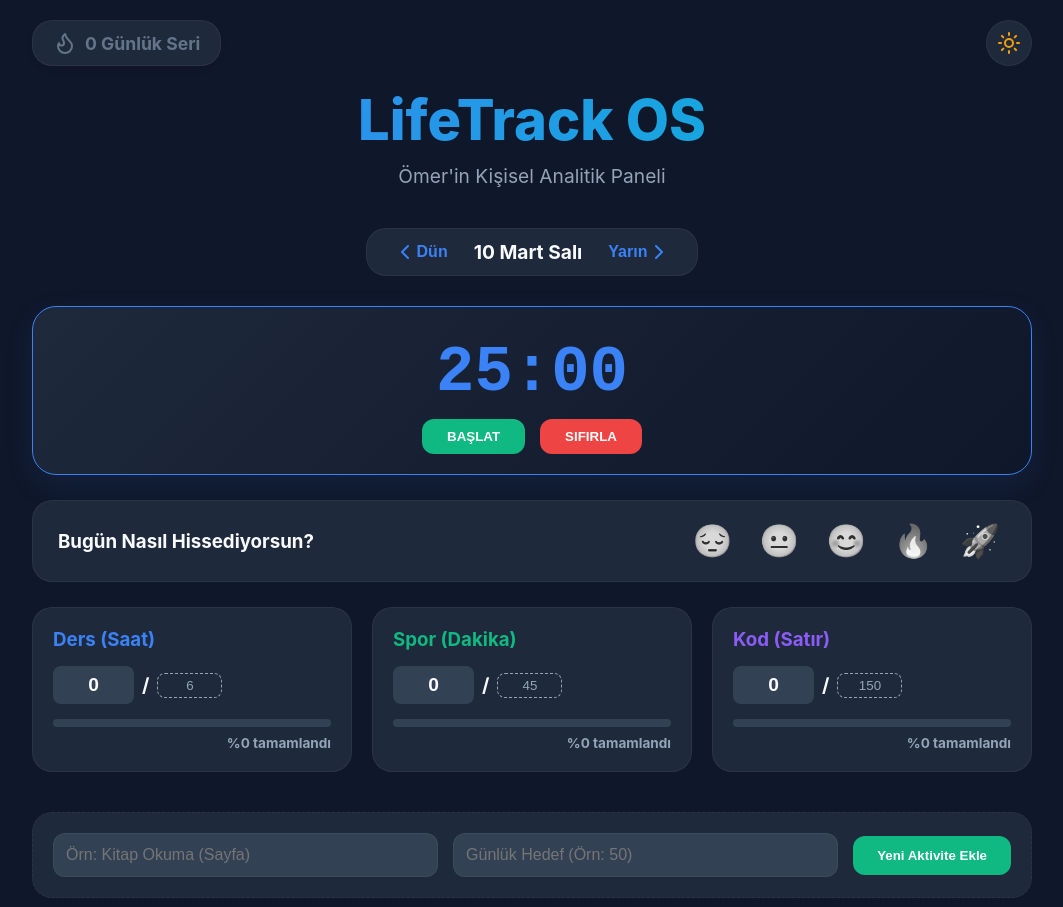
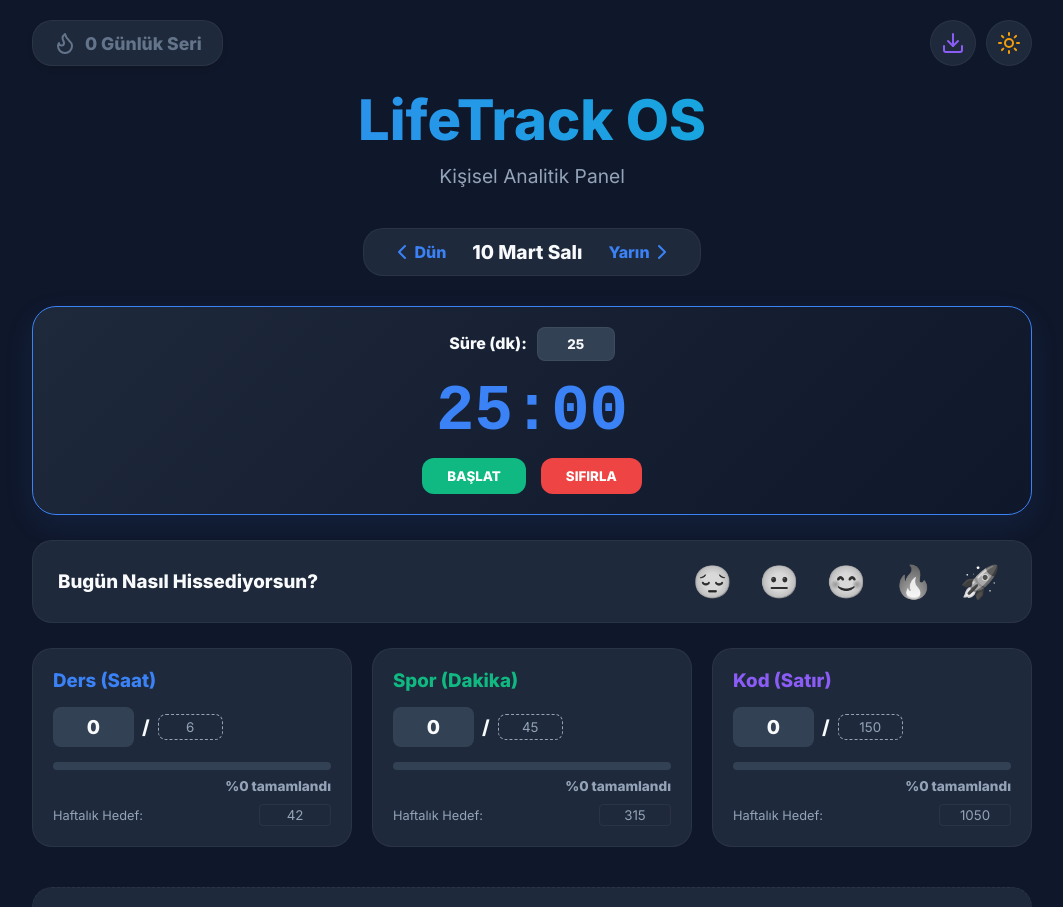
Before and after one commit to omerislamoglu/lifetrack-os, a React (Create React App) app: page / in a window 1280 px wide. Shown: the top 907 px of the page, without its empty margins (108-1171 px from the left). Built offline with nearby package versions, Linux system fonts and the light colour scheme.

Commit message:
Pomodoro zil sesi ve veri yönetimi eklendi

```diff
--- a/src/App.css
+++ b/src/App.css
@@ -1,3 +1,5 @@
+@import url('https://fonts.googleapis.com/css2?family=Inter:wght@400;600;800&display=swap');
+
 :root {
   --bg-main: #0f172a;
   --card-bg: #1e293b;
@@ -21,6 +23,7 @@
 
 body { background-color: var(--bg-main); color: var(--text-main); font-family: 'Inter', sans-serif; margin: 0; transition: 0.4s; }
 .app-container { max-width: 1000px; margin: 0 auto; padding: 20px 20px 100px; }
+button, input { font-family: inherit; }
 
 /* Üst Kısım ve Streak */
 .header-top { display: flex; justify-content: space-between; align-items: center; margin-bottom: 20px; }
@@ -58,7 +61,8 @@ h1 { font-size: 3.5rem; font-weight: 800; margin: 0; background: linear-gradient
 
 /* Grid & Cards */
 .grid { display: grid; grid-template-columns: repeat(auto-fill, minmax(280px, 1fr)); gap: 20px; margin-bottom: 40px; }
-.card { background: var(--card-bg); padding: 20px; border-radius: 20px; border: 1px solid var(--border-color); position: relative; }
+.card { background: var(--card-bg); padding: 20px; border-radius: 20px; border: 1px solid var(--border-color); position: relative; cursor: grab; }
+.card:active { cursor: grabbing; }
 .delete-btn { position: absolute; top: 15px; right: 15px; background: rgba(239, 68, 68, 0.1); color: #ef4444; border: none; border-radius: 50%; width: 30px; height: 30px; cursor: pointer; display: flex; align-items: center; justify-content: center; opacity: 0; transition: 0.2s; }
 .card:hover .delete-btn { opacity: 1; }
 
--- a/src/App.js
+++ b/src/App.js
@@ -1,12 +1,12 @@
 import React, { useState, useEffect } from 'react';
-import { Book, Dumbbell, Terminal, ChevronLeft, ChevronRight, X, Sun, Moon, Play, Pause, RotateCcw, Flame } from 'lucide-react';
+import { Book, Dumbbell, Terminal, ChevronLeft, ChevronRight, X, Sun, Moon, Play, Pause, RotateCcw, Flame, Lock, Download } from 'lucide-react';
 import { LineChart, Line, XAxis, YAxis, CartesianGrid, Tooltip, ResponsiveContainer } from 'recharts';
 import './App.css';
 
 const defaultActivities = [
-  { id: 1, name: 'Ders (Saat)', iconName: 'Book', value: 0, goal: 6, color: '#3b82f6' },
-  { id: 3, name: 'Spor (Dakika)', iconName: 'Dumbbell', value: 0, goal: 45, color: '#10b981' },
-  { id: 5, name: 'Kod (Satır)', iconName: 'Terminal', value: 0, goal: 150, color: '#8b5cf6' },
+  { id: 1, name: 'Ders (Saat)', iconName: 'Book', value: 0, goal: 6, weeklyGoal: 42, color: '#3b82f6' },
+  { id: 3, name: 'Spor (Dakika)', iconName: 'Dumbbell', value: 0, goal: 45, weeklyGoal: 315, color: '#10b981' },
+  { id: 5, name: 'Kod (Satır)', iconName: 'Terminal', value: 0, goal: 150, weeklyGoal: 1050, color: '#8b5cf6' },
 ];
 
 const formatDate = (date) => {
@@ -30,10 +30,14 @@ function App() {
 
   const [newName, setNewName] = useState('');
   const [newGoal, setNewGoal] = useState('');
+  const [newWeeklyGoal, setNewWeeklyGoal] = useState('');
 
   // Pomodoro
+  const [pomodoroDuration, setPomodoroDuration] = useState(25);
   const [timeLeft, setTimeLeft] = useState(25 * 60);
   const [isActive, setIsActive] = useState(false);
+
+  const isEditable = currentDate === formatDate(new Date());
 
   useEffect(() => {
     localStorage.setItem('saasLifeTrack', JSON.stringify(historyData));
@@ -45,7 +49,16 @@ function App() {
   useEffect(() => {
     let interval = null;
     if (isActive && timeLeft > 0) {
-      interval = setInterval(() => setTimeLeft(prev => prev - 1), 1000);
+      interval = setInterval(() => {
+        setTimeLeft(prev => {
+          if (prev <= 1) {
+            new Audio('https://actions.google.com/sounds/v1/alarms/beep_short.ogg').play().catch(() => {});
+            setIsActive(false);
+            return 0;
+          }
+          return prev - 1;
+        });
+      }, 1000);
     } else { clearInterval(interval); }
     return () => clearInterval(interval);
   }, [isActive, timeLeft]);
@@ -67,10 +80,11 @@ function App() {
     if (!newName || !newGoal) return;
     const newAct = {
       id: Date.now(), name: newName, iconName: 'Terminal', value: 0, goal: parseFloat(newGoal),
+      weeklyGoal: parseFloat(newWeeklyGoal) || (parseFloat(newGoal) * 7),
       color: '#' + Math.floor(Math.random()*16777215).toString(16)
     };
     setHistoryData({ ...historyData, [currentDate]: [...currentActivities, newAct] });
-    setNewName(''); setNewGoal('');
+    setNewName(''); setNewGoal(''); setNewWeeklyGoal('');
   };
 
   // Streak (Seri) Hesaplama
@@ -115,6 +129,18 @@ function App() {
     });
   };
 
+  const exportData = () => {
+    const dataStr = JSON.stringify({ historyData, moods }, null, 2);
+    const blob = new Blob([dataStr], { type: "application/json" });
+    const url = URL.createObjectURL(blob);
+    const link = document.createElement('a');
+    link.href = url;
+    link.download = `lifetrack-backup-${formatDate(new Date())}.json`;
+    document.body.appendChild(link);
+    link.click();
+    document.body.removeChild(link);
+  };
+
   return (
     <div className="app-container">
 
@@ -123,27 +149,52 @@ function App() {
           <Flame size={24} color={streak > 0 ? "#ef4444" : "#64748b"} />
           <span style={{ color: streak > 0 ? "#ef4444" : "#64748b" }}>{streak} Günlük Seri</span>
         </div>
-        <button onClick={() => setTheme(theme === 'dark' ? 'light' : 'dark')} className="theme-toggle">
-          {theme === 'dark' ? <Sun size={24} color="#f59e0b"/> : <Moon size={24} color="#3b82f6"/>}
-        </button>
+        <div style={{ display: 'flex', gap: '10px' }}>
+          <button onClick={exportData} className="theme-toggle" title="Verileri İndir (JSON)">
+            <Download size={24} color="#8b5cf6" />
+          </button>
+          <button onClick={() => setTheme(theme === 'dark' ? 'light' : 'dark')} className="theme-toggle">
+            {theme === 'dark' ? <Sun size={24} color="#f59e0b"/> : <Moon size={24} color="#3b82f6"/>}
+          </button>
+        </div>
       </div>
 
       <header>
         <h1>LifeTrack OS</h1>
-        <p className="subtitle">Ömer'in Kişisel Analitik Paneli</p>
+        <p className="subtitle"> Kişisel Analitik Panel</p>
       </header>
 
       <div className="date-navigator">
         <button className="date-btn" onClick={() => {const d = new Date(currentDate); d.setDate(d.getDate()-1); setCurrentDate(formatDate(d));}}><ChevronLeft size={24}/> Dün</button>
         <span className="date-display">{getDisplayDate(currentDate)}</span>
         <button className="date-btn" onClick={() => {const d = new Date(currentDate); d.setDate(d.getDate()+1); setCurrentDate(formatDate(d));}}>Yarın <ChevronRight size={24}/></button>
+        {!isEditable && (
+          <div style={{marginLeft: '10px', display: 'flex', alignItems: 'center', color: 'var(--text-dim)'}} title="Geçmiş kilitli">
+            <Lock size={18} />
+          </div>
+        )}
       </div>
 
       <div className="pomodoro-card">
+        <div style={{marginBottom: '15px'}}>
+          <label style={{marginRight: '10px', fontWeight: 'bold', color: 'var(--text-main)'}}>Süre (dk):</label>
+          <input
+            type="number"
+            value={pomodoroDuration}
+            onChange={(e) => {
+              const val = e.target.value;
+              setPomodoroDuration(val);
+              if (!isActive && val && parseInt(val) > 0) setTimeLeft(parseInt(val) * 60);
+            }}
+            style={{padding: '8px', borderRadius: '8px', border: '1px solid var(--border-color)', background: 'var(--input-bg)', color: 'var(--text-main)', width: '60px', textAlign: 'center', fontWeight: 'bold'}}
+            disabled={isActive}
+            min="1"
+          />
+        </div>
         <div className="timer-display">{Math.floor(timeLeft/60)}:{(timeLeft%60).toString().padStart(2,'0')}</div>
         <div className="timer-controls">
           <button className="timer-btn" style={{background:'#10b981'}} onClick={() => setIsActive(!isActive)}>{isActive ? 'DURDUR' : 'BAŞLAT'}</button>
-          <button className="timer-btn" style={{background:'#ef4444'}} onClick={() => {setIsActive(false); setTimeLeft(25*60);}}>SIFIRLA</button>
+          <button className="timer-btn" style={{background:'#ef4444'}} onClick={() => {setIsActive(false); setTimeLeft((parseInt(pomodoroDuration) || 25)*60);}}>SIFIRLA</button>
         </div>
       </div>
 
@@ -151,35 +202,63 @@ function App() {
         <h3 style={{margin:0}}>Bugün Nasıl Hissediyorsun?</h3>
         <div className="mood-options">
           {['😔', '😐', '😊', '🔥', '🚀'].map(e => (
-            <button key={e} className={`mood-btn ${moods[currentDate] === e ? 'active' : ''}`} onClick={() => setMoods({...moods, [currentDate]: e})}>{e}</button>
+            <button key={e} disabled={!isEditable} className={`mood-btn ${moods[currentDate] === e ? 'active' : ''}`} onClick={() => isEditable && setMoods({...moods, [currentDate]: e})}>{e}</button>
           ))}
         </div>
       </div>
 
       <div className="grid">
-        {currentActivities.map(act => {
+        {currentActivities.map((act, index) => {
           const prog = Math.min((act.value / (act.goal || 1)) * 100, 100);
           return (
-            <div key={act.id} className="card">
-              <button className="delete-btn" onClick={() => deleteActivity(act.id)}><X size={16}/></button>
+            <div
+              key={act.id}
+              className="card"
+              draggable={isEditable}
+              onDragStart={(e) => e.dataTransfer.setData('text/plain', index)}
+              onDragOver={(e) => e.preventDefault()}
+              onDrop={(e) => {
+                e.preventDefault();
+                if (!isEditable) return;
+                const dragIndex = parseInt(e.dataTransfer.getData('text/plain'));
+                if (dragIndex === index) return;
+                const newArr = [...currentActivities];
+                const [moved] = newArr.splice(dragIndex, 1);
+                newArr.splice(index, 0, moved);
+                setHistoryData({ ...historyData, [currentDate]: newArr });
+              }}
+            >
+              {isEditable && <button className="delete-btn" onClick={() => deleteActivity(act.id)}><X size={16}/></button>}
               <h3 style={{color: act.color, margin: '0 0 15px 0'}}>{act.name}</h3>
               <div className="input-group">
-                <input type="number" className="value-input" value={act.value} onChange={(e) => updateData(act.id, 'value', e.target.value)} />
+                <input type="number" className="value-input" value={act.value} onChange={(e) => updateData(act.id, 'value', e.target.value)} disabled={!isEditable} />
                 <span style={{fontWeight:'bold', fontSize:'1.2rem'}}>/</span>
-                <input type="number" className="goal-input" value={act.goal} onChange={(e) => updateData(act.id, 'goal', e.target.value)} />
+                <input type="number" className="goal-input" value={act.goal} onChange={(e) => updateData(act.id, 'goal', e.target.value)} disabled={!isEditable} />
               </div>
               <div className="progress-container"><div className="progress-bar" style={{width: `${prog}%`, backgroundColor: act.color}}></div></div>
               <p style={{textAlign:'right', fontSize: '0.85rem', color: 'var(--text-dim)', margin:'8px 0 0 0', fontWeight:'bold'}}>%{Math.round(prog)} tamamlandı</p>
+              <div style={{marginTop: '10px', display: 'flex', justifyContent: 'space-between', alignItems: 'center', fontSize: '0.8rem', color: 'var(--text-dim)'}}>
+                <span>Haftalık Hedef:</span>
+                <input
+                  type="number"
+                  value={act.weeklyGoal || ''}
+                  onChange={(e) => updateData(act.id, 'weeklyGoal', e.target.value)}
+                  disabled={!isEditable}
+                  style={{width: '60px', background: 'transparent', border: '1px solid var(--border-color)', borderRadius: '4px', color: 'var(--text-dim)', padding: '2px 5px', textAlign: 'center'}}
+                  placeholder="-"
+                />
+              </div>
             </div>
           )
         })}
       </div>
 
-      <form className="add-form" onSubmit={addActivity}>
+      {isEditable && <form className="add-form" onSubmit={addActivity}>
         <input type="text" placeholder="Örn: Kitap Okuma (Sayfa)" value={newName} onChange={(e) => setNewName(e.target.value)} required />
         <input type="number" placeholder="Günlük Hedef (Örn: 50)" value={newGoal} onChange={(e) => setNewGoal(e.target.value)} required min="1" />
+        <input type="number" placeholder="Haftalık Hedef" value={newWeeklyGoal} onChange={(e) => setNewWeeklyGoal(e.target.value)} min="1" />
         <button type="submit" className="add-btn">Yeni Aktivite Ekle</button>
-      </form>
+      </form>}
 
       <div className="chart-card">
         <h2 style={{marginTop:0, marginBottom:'30px'}}>Haftalık Verimlilik (%)</h2>
```
